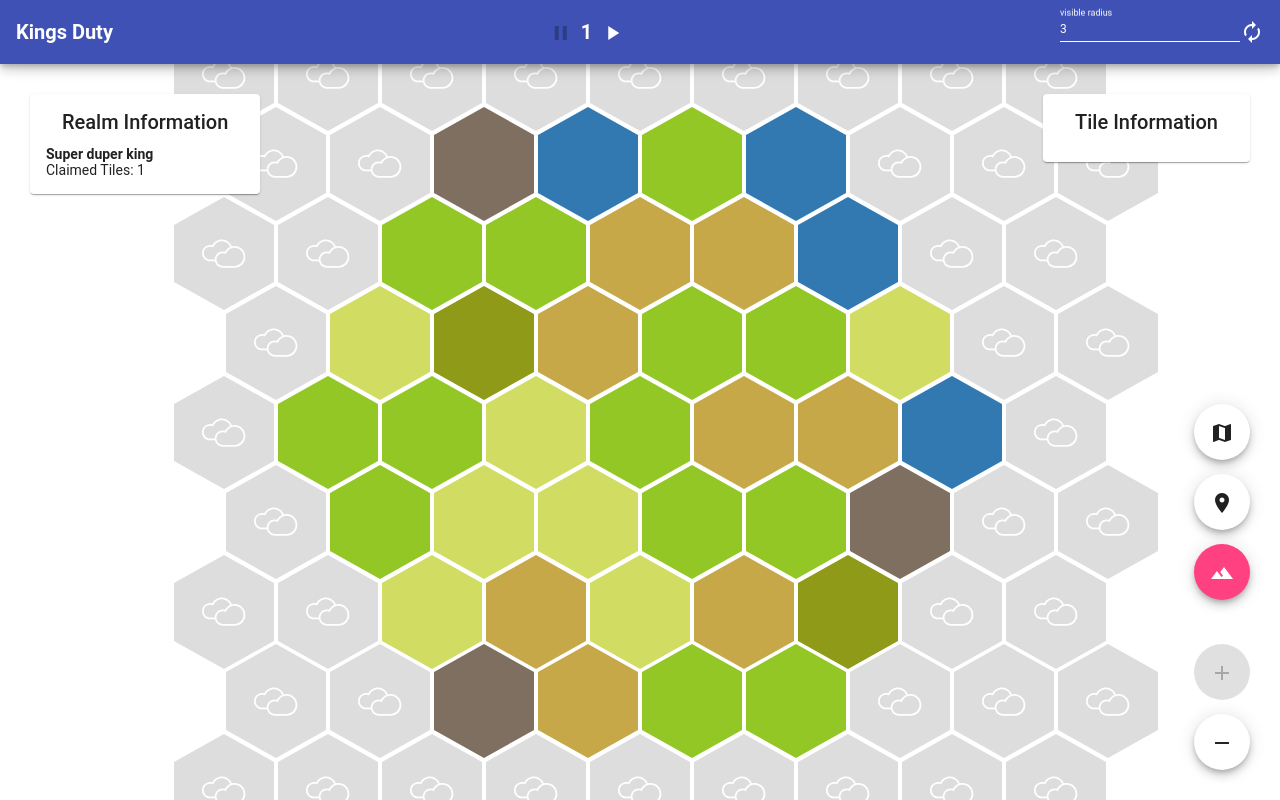
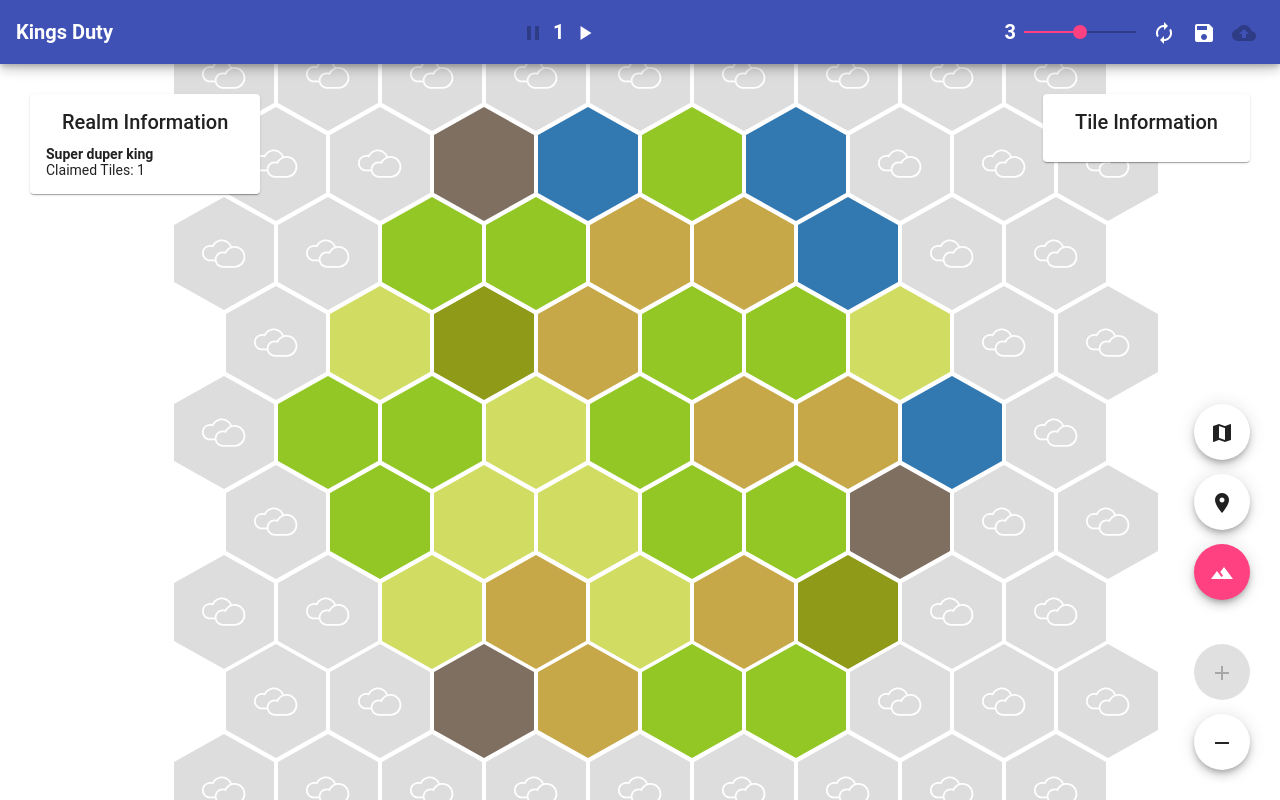
Before and after one commit to zaknafain/kings-duty, an Angular app: page / in a window 1280 px wide. Built offline with nearby package versions, Linux system fonts and the light colour scheme.

Commit message:
Add data service to the app

```diff
--- a/src/app/app.component.html
+++ b/src/app/app.component.html
@@ -1,8 +1,11 @@
 <mat-toolbar color="primary">
   <mat-toolbar-row>
     <div><strong>Kings Duty</strong></div>
+
     <div class="toolbar-spacer"></div>
+
     <button
+      type="button"
       mat-icon-button
       color=""
       [disabled]="!timeService.timeRunning"
@@ -12,6 +15,7 @@
     </button>
     <div><strong>{{ timeService.days$ | async }}</strong></div>
     <button
+      type="button"
       mat-icon-button
       color=""
       [disabled]="timeService.timeRunning"
@@ -19,11 +23,43 @@
     >
       <mat-icon>play_arrow</mat-icon>
     </button>
+
     <div class="toolbar-spacer"></div>
-    <mat-form-field>
-      <input matInput [(ngModel)]="visibleRadius" type="number" min="0" max="6" step="1" placeholder="visible radius">
-    </mat-form-field>
-    <mat-icon (click)="renewMap()">autorenew</mat-icon>
+
+    <div><strong>{{ visibleRadius }}</strong></div>
+    <mat-slider
+      [max]="6"
+      [min]="0"
+      [step]="1"
+      [(ngModel)]="visibleRadius"
+    >
+    </mat-slider>
+    <button
+      type="button"
+      mat-icon-button
+      color=""
+      (click)="renewMap()"
+    >
+      <mat-icon>autorenew</mat-icon>
+    </button>
+    <button
+      type="button"
+      mat-icon-button
+      color=""
+      [disabled]="dataService.saved"
+      (click)="dataService.save()"
+    >
+      <mat-icon>save</mat-icon>
+    </button>
+    <button
+      type="button"
+      mat-icon-button
+      color=""
+      [disabled]="!dataService.hasData"
+      (click)="dataService.load()"
+    >
+      <mat-icon>backup</mat-icon>
+    </button>
   </mat-toolbar-row>
 </mat-toolbar>
 
--- a/src/app/app.component.ts
+++ b/src/app/app.component.ts
@@ -1,6 +1,7 @@
 import { Component, OnInit } from '@angular/core';
 import { TileService } from './map/tile/tile.service';
 import { TimeService } from './time/time.service';
+import { DataService } from './data/data.service';
 
 @Component({
   selector: 'app-root',
@@ -18,7 +19,8 @@ export class AppComponent implements OnInit {
 
   constructor(
     private tileService: TileService,
-    private timeService: TimeService
+    private timeService: TimeService,
+    private dataService: DataService
   ) {
     this.tileService.tiles$.subscribe(tiles => {
       this.realmSize = tiles.filter(tile => tile.owner === this.player).length;
--- a/src/app/app.module.ts
+++ b/src/app/app.module.ts
@@ -6,8 +6,8 @@ import { BrowserAnimationsModule } from '@angular/platform-browser/animations';
 import { MatToolbarModule } from '@angular/material/toolbar';
 import { MatButtonModule } from '@angular/material/button';
 import { MatIconModule } from '@angular/material/icon';
-import { MatInputModule } from '@angular/material/input';
 import { MatCardModule } from '@angular/material/card';
+import { MatSliderModule } from '@angular/material/slider';
 
 import { AppComponent } from './app.component';
 import { MapComponent } from './map/map.component';
@@ -26,8 +26,8 @@ import { TileComponent } from './map/tile/tile.component';
     MatToolbarModule,
     MatButtonModule,
     MatIconModule,
-    MatInputModule,
-    MatCardModule
+    MatCardModule,
+    MatSliderModule
   ],
   providers: [],
   bootstrap: [AppComponent]
--- /dev/null
+++ b/src/app/data/data.service.ts
@@ -0,0 +1,51 @@
+import { Injectable } from '@angular/core';
+import { BehaviorSubject } from 'rxjs';
+
+import { TileService } from '../map/tile/tile.service';
+import { TimeService } from '../time/time.service';
+
+@Injectable({
+  providedIn: 'root'
+})
+export class DataService {
+  private readonly _saved = new BehaviorSubject<boolean>(false);
+  readonly saved$ = this._saved.asObservable();
+  private readonly _hasData = new BehaviorSubject<boolean>(false);
+  readonly hasData$ = this._hasData.asObservable();
+
+  constructor(
+    private tileService: TileService,
+    private timeService: TimeService
+  ) {
+    if (localStorage.getItem('tiles')) { this.hasData = true; }
+    this.tileService.tiles$.subscribe(() => this.saved = false);
+    this.timeService.days$.subscribe(() => this.saved = false);
+  }
+
+  get saved(): boolean {
+    return this._saved.getValue();
+  }
+  set saved(saved: boolean) {
+    this._saved.next(saved);
+  }
+
+  get hasData(): boolean {
+    return this._hasData.getValue();
+  }
+  set hasData(hasData: boolean) {
+    this._hasData.next(hasData);
+  }
+
+  save(): void {
+    localStorage.setItem('tiles', JSON.stringify(this.tileService.tiles));
+    localStorage.setItem('days', JSON.stringify(this.timeService.days));
+    this.saved = true;
+    this.hasData = true;
+  }
+
+  load(): void {
+    this.tileService.tiles = JSON.parse(localStorage.getItem('tiles'));
+    this.timeService.days = JSON.parse(localStorage.getItem('days'));
+    this.saved = true;
+  }
+}
```
Also changed, not shown: 1 other file (tests, documents, lock files or other folders).
